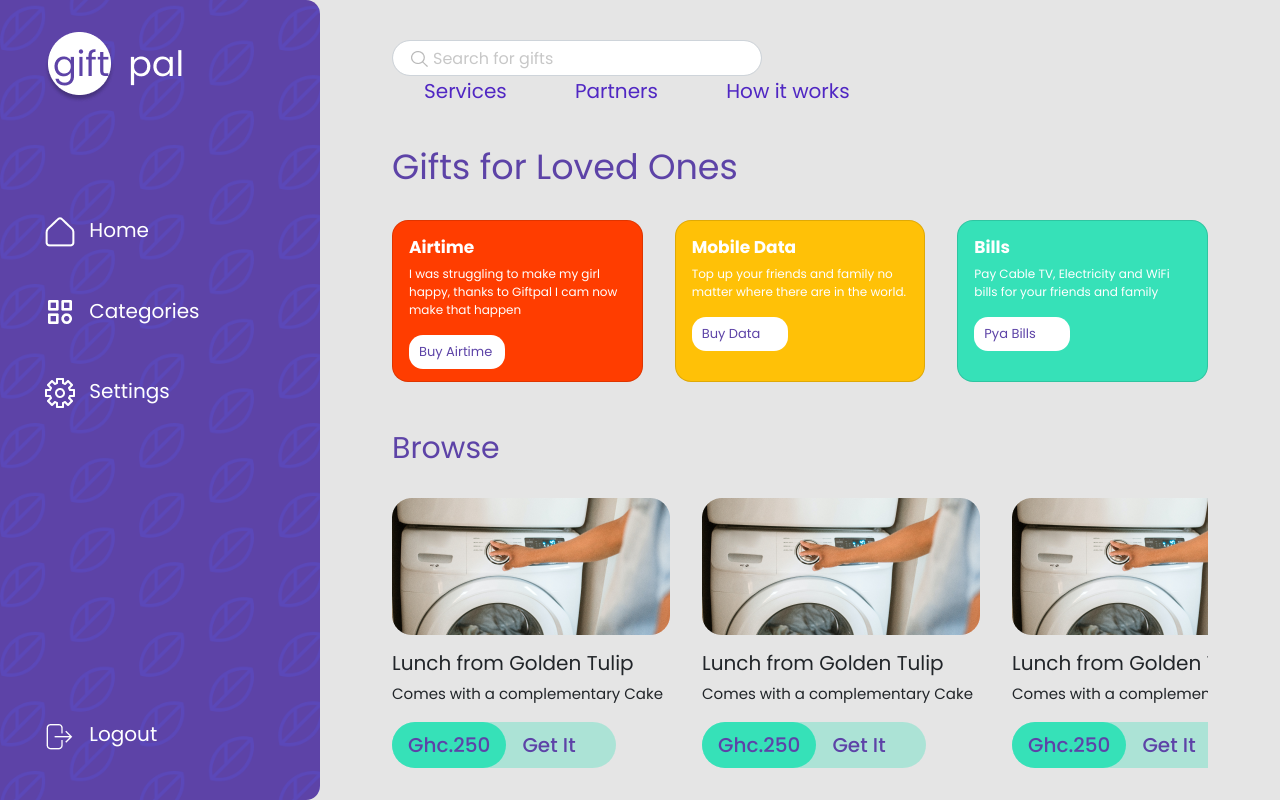
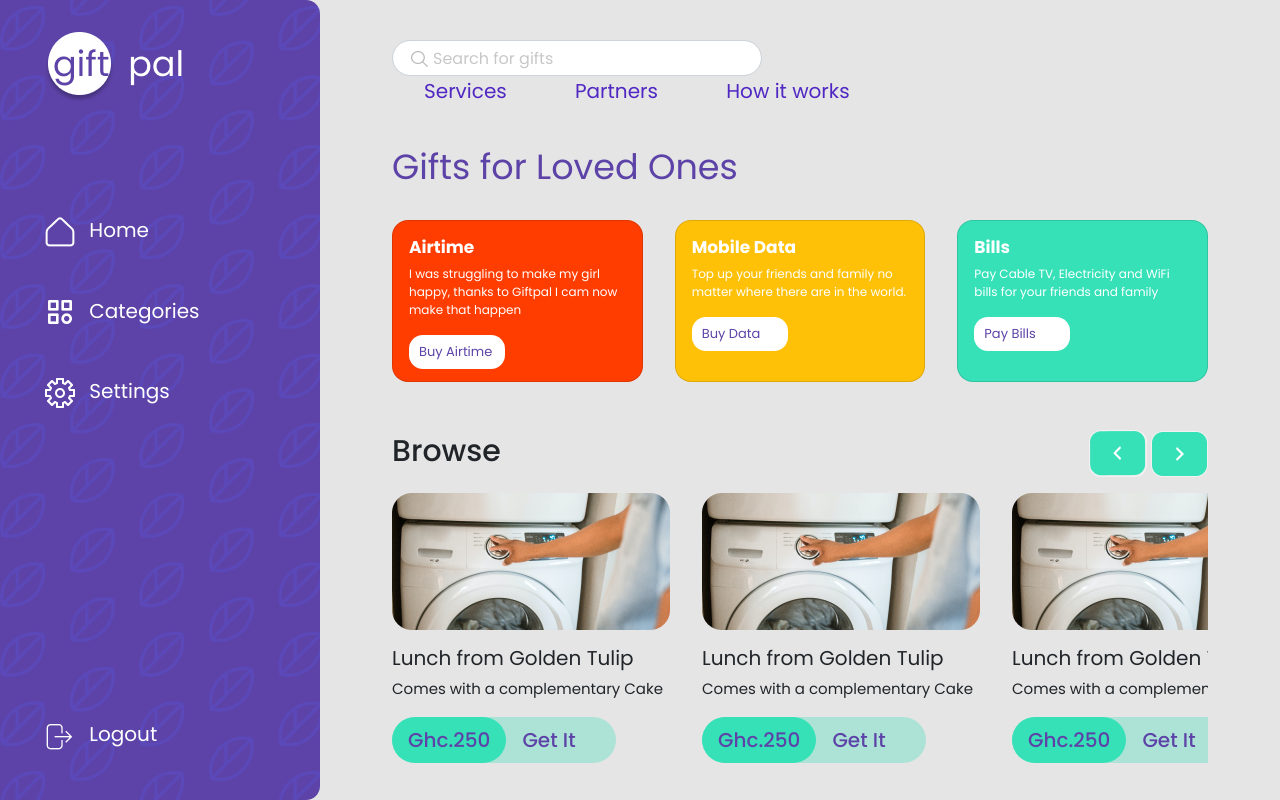
Before and after one commit to kewablay/Giftpal-v2.0, a PHP site: page /dashboard.html in a window 1280 px wide. Run offline with PHP 8.4, Linux system fonts and the light colour scheme; some libraries are stand-ins or nearby versions.

Commit message:
implemented the browse scroll

```diff
--- a/css/dashboard.css
+++ b/css/dashboard.css
@@ -24,7 +24,7 @@ a{
     width: 25%;
     min-height: 100%;
     /* background: #5D43A7; */
-    background: url('/Giftpal\ v2.0/images/side-bg.png') center/cover ;
+    background: url('../images/side-bg.png') center/cover ;
     border-top-right-radius: 14px;
     border-bottom-right-radius: 14px;
 }
@@ -208,17 +208,38 @@ form div{
 /* ---gift cards section ends */
 
 /*----browse section starts ---- */
+#browse-section-title{
+    display: flex;
+    justify-content: space-between;
+    align-items: flex-end;
+    margin-bottom: 1rem;
+    margin-top: 3rem;
+
+}
+
+#browse-section-title button{
+    border-radius: 12px;
+    border: 1px solid rgba(245, 245, 245, 0.432);
+}
+
 .browse{
     font-size: 30px;
-    margin-top: 3rem;
 }
+
+.services-container::-webkit-scrollbar {
+    display: none;
+  }
 
 .services-container{
     display: flex;
     gap: 2rem;
     /* flex-wrap: wrap; */
-    overflow-x: auto;
+    overflow-x: scroll;
+    -ms-overflow-style: none;  /* IE and Edge */
+    scrollbar-width: none;
 }
+
+
 .browse-card .desc{
     margin-top: 1rem;
 }
--- a/css/main.css
+++ b/css/main.css
@@ -475,6 +475,7 @@ footer{
     position: absolute;
     top:10%;
     right: 10%;
+    background: white;;
 }
 
 
--- a/dashboard.html
+++ b/dashboard.html
@@ -100,7 +100,7 @@
                                 <h4>Bills</h4>
                             </div>
                             <p >Pay Cable TV, Electricity and WiFi bills for your friends and family</p>
-                            <a href="#" id="card-btn">Pya Bills</a>
+                            <a href="#" id="card-btn">Pay Bills</a>
                         </div>
                         <!-- ----- -->
                     </div>
@@ -109,8 +109,20 @@
 
                 <!-- ---Browse section----- -->
                 <section class="browse-section">
-                    <h3 class="title browse">Browse</h3>
-                    <div class="services-container">
+                    <div id="browse-section-title">
+                        <h3 class="browse">Browse </h3>
+                        <div class="scroll-buttons">
+                            <button id="button-left">
+                                <img src="images/back-button.png" alt="">
+                            </button>
+
+                            <button id="button-right">
+                                <img src="images/right.png" alt="">
+                            </button>
+                        </div>
+                    </div>
+
+                    <div class="services-container" id='services-container'>
                         <div class="browse-card">
                             <img src="images/browse-img.png" alt="">
                             <div class="desc">
--- a/js/dashboard.js
+++ b/js/dashboard.js
@@ -2,14 +2,6 @@ var sidebar = document.getElementById('side-bar');
 var sidebarToggle = document.getElementById('sidebar-toggle');
 var nav = document.getElementById('nav-items');
 var navToggle = document.getElementById('nav-toggle');
-
-
-// document.onclick = function(c){
-//     if (c.target.id !== 'side-bar' && c.target.id !== 'sidebar-toggle'){
-//         sidebarToggle.classList.remove('active');
-//         sidebar.classList.remove('active');
-//     }
-// }
 
 
 // side bar toggle
@@ -22,6 +14,12 @@ function hideSidebar(){
     sidebarToggle.classList.remove('active');
     sidebar.classList.remove('active');
 }
+document.addEventListener("click", () => {
+    if (sidebar.classList.contains("active")) {
+      sidebar.classList.remove("active");
+      sidebarToggle.classList.remove("active");
+       }
+    }, true);
 
 
 // nav bar toggle
@@ -30,3 +28,25 @@ navToggle.onclick = function() {
     navToggle.classList.toggle('active');
     nav.classList.toggle('active');
 }
+
+document.addEventListener("click", () => {
+    if (nav.classList.contains("active")) {
+      nav.classList.remove("active");
+      navToggle.classList.remove("active");
+       }
+    }, true);
+
+
+// browse items scroll
+
+const buttonLeft = document.getElementById('button-left')
+const buttonRight = document.getElementById('button-right')
+
+
+buttonRight.onclick = function () {
+    document.getElementById('services-container').scrollLeft += 100;
+};
+
+buttonLeft.onclick = function () {
+document.getElementById('services-container').scrollLeft -= 100;
+};
--- a/js/main.js
+++ b/js/main.js
@@ -12,3 +12,15 @@ document.addEventListener("click", () => {
       navToggle.classList.remove("active");
        }
     }, true);
+
+
+
+// news letter form submission
+
+var newsLetterForm = document.getElementById('myform');
+var submit = document.getElementById('go');
+console.log(submit)
+
+submit.onclick = function(){
+    document.forms["myform"].submit(); return false;
+}
--- a/main.html
+++ b/main.html
@@ -433,7 +433,7 @@
                          <label for="newsletter" class="newsletter">Subscribe to our newsletter</label>
                         <div id="newsletter-input">
                             <input type="newsletter" class="form-control" placeholder="Email address" id="newsletter" required="required">
-                            <a href="#" onclick="document.getElementById('myform').submit()" id="go">Go</a>
+                            <a href="#" id="go">Go</a>
                         </div>
                     </form>
 
```
Also changed, not shown: images/right.png (added).
